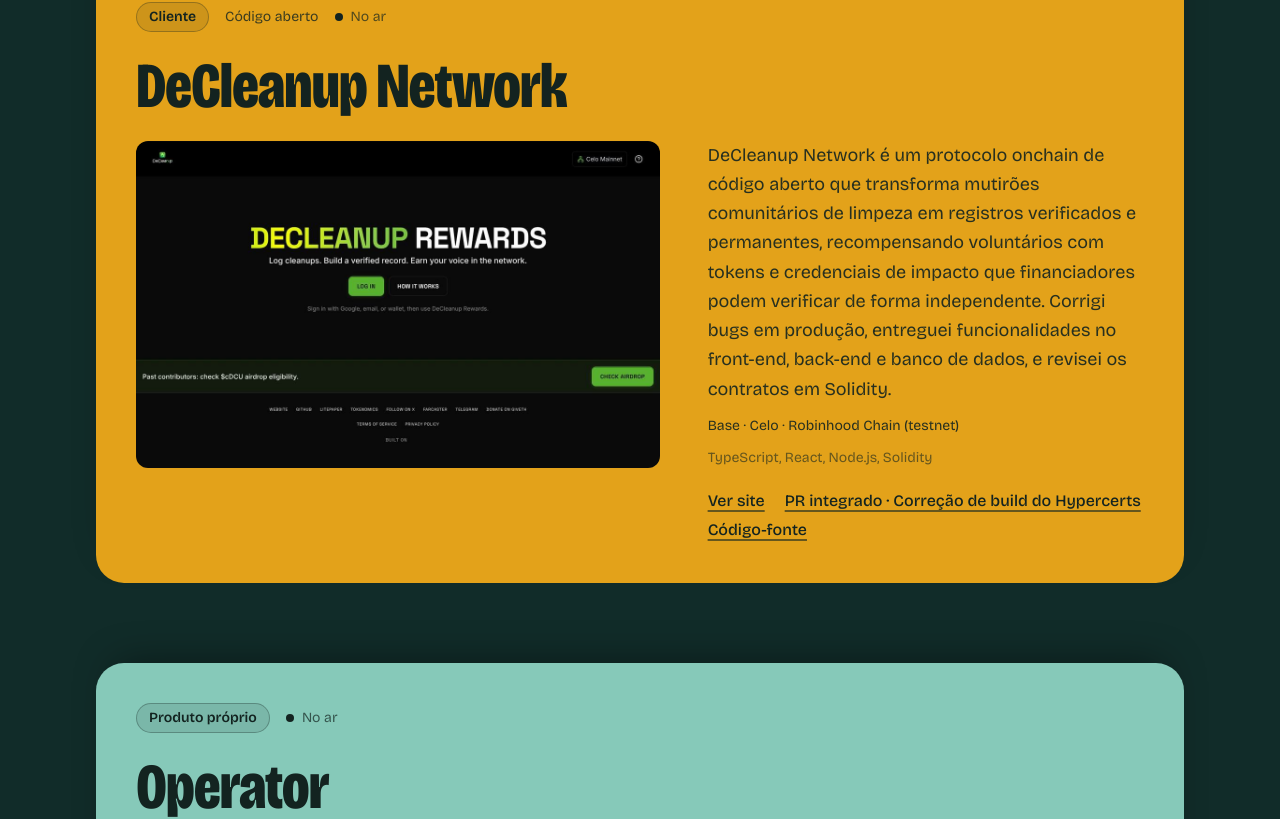
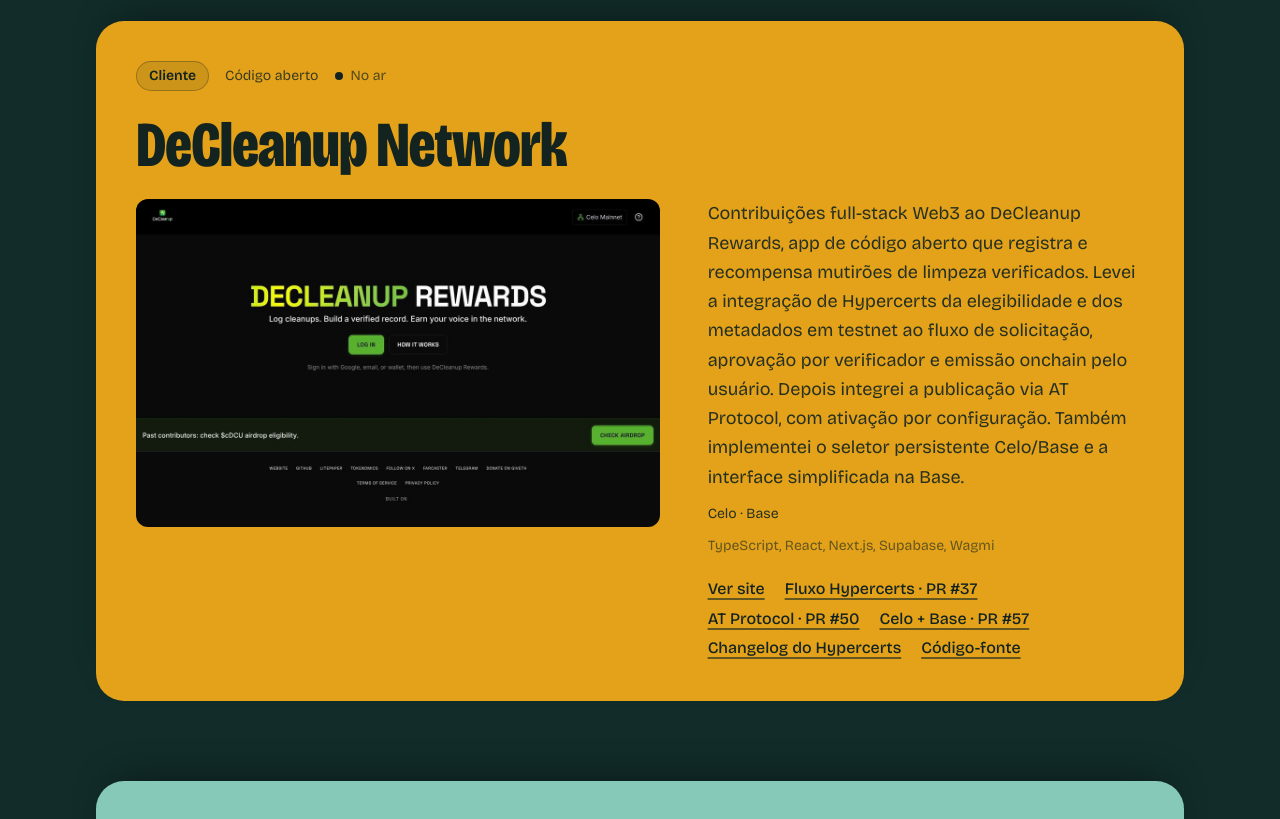
Before and after one commit to j-c-fstk-dev/MyDevPortfolio, a Next.js app: page /pt in a window 1280 px wide. Shown: the part 3270-4089 px from the top of the page. Built offline with nearby package versions, Linux system fonts and the light colour scheme; no server answers.

Commit message:
Document DeCleanup Rewards contributions and upstream evidence

```diff
--- a/src/data/portfolio.ts
+++ b/src/data/portfolio.ts
@@ -150,21 +150,23 @@ const raw = {
       slug: "decleanup-dapp",
       title: "DeCleanup Network",
       description: t(
-        "DeCleanup Network is an open-source onchain protocol that turns community cleanups into verified, permanent records, rewarding volunteers with tokens and impact credentials that funders can check independently. Fixed production bugs, shipped features across front-end, back-end and database, and reviewed the Solidity contracts.",
-        "DeCleanup Network é um protocolo onchain de código aberto que transforma mutirões comunitários de limpeza em registros verificados e permanentes, recompensando voluntários com tokens e credenciais de impacto que financiadores podem verificar de forma independente. Corrigi bugs em produção, entreguei funcionalidades no front-end, back-end e banco de dados, e revisei os contratos em Solidity."
+        "Full-stack Web3 contributions to DeCleanup Rewards, an open-source app that records and rewards verified community cleanups. I took Hypercerts from testnet eligibility and metadata to a request, verifier approval and user-driven onchain minting flow, then added AT Protocol publishing behind feature flags. I also implemented a persistent Celo/Base network selector and a simpler cleanup flow on Base.",
+        "Contribuições full-stack Web3 ao DeCleanup Rewards, app de código aberto que registra e recompensa mutirões de limpeza verificados. Levei a integração de Hypercerts da elegibilidade e dos metadados em testnet ao fluxo de solicitação, aprovação por verificador e emissão onchain pelo usuário. Depois integrei a publicação via AT Protocol, com ativação por configuração. Também implementei o seletor persistente Celo/Base e a interface simplificada na Base."
       ),
-      chains: ["Base", "Celo", "Robinhood Chain (testnet)"],
-      tech: ["TypeScript", "React", "Node.js", "Solidity"],
+      chains: ["Celo", "Base"],
+      tech: ["TypeScript", "React", "Next.js", "Supabase", "Wagmi"],
       category: "web3",
       status: "live",
       context: contexts.client,
       openSource: true,
       live: "https://dapp.decleanup.net",
-      repo: gh("decleanup-main-celo"),
-      links: [{
-        label: t("Merged PR · Hypercerts build fix", "PR integrado · Correção de build do Hypercerts"),
-        href: "https://github.com/DeCleanup-Network/decleanup-main-celo/pull/38",
-      }],
+      repo: gh("decleanup-main-celo", "DeCleanup-Network"),
+      links: [
+        { label: t("Hypercerts flow · PR #37", "Fluxo Hypercerts · PR #37"), href: gh("decleanup-main-celo/pull/37", "DeCleanup-Network") },
+        { label: t("AT Protocol · PR #50", "AT Protocol · PR #50"), href: gh("decleanup-main-celo/pull/50", "DeCleanup-Network") },
+        { label: t("Celo + Base · PR #57", "Celo + Base · PR #57"), href: gh("decleanup-main-celo/pull/57", "DeCleanup-Network") },
+        { label: t("Hypercerts changelog", "Changelog do Hypercerts"), href: gh("decleanup-main-celo/blob/e397620/docs/CHANGELOG.md", "DeCleanup-Network") },
+      ],
       placement: "featured",
     },
     {
@@ -588,19 +590,19 @@ const raw = {
       ),
       highlights: [
         t(
-          "DeCleanup Network — full-stack development for an open-source onchain protocol for verified community cleanups.",
-          "DeCleanup Network — desenvolvimento full-stack para um protocolo onchain de código aberto que registra mutirões comunitários de limpeza verificados."
+          "DeCleanup Rewards — recurring full-stack Web3 contributions from January to September 2026. The upstream history records 9 of my PRs incorporated and 72 of my commits in main.",
+          "DeCleanup Rewards — contribuições recorrentes de engenharia full-stack Web3 de janeiro a setembro de 2026. O histórico do upstream registra 9 PRs minhas incorporadas e 72 commits meus na main."
         ),
         t(
-          "Fixed production bugs and shipped new features across front-end, back-end and database; reviewed Solidity contracts and built the flows around them.",
-          "Corrigi bugs em produção e entreguei novas funcionalidades no front-end, back-end e banco de dados; revisei contratos em Solidity e construí os fluxos ligados a eles."
+          "Built the Hypercerts request, verification and minting flow and added AT Protocol publishing with Supabase. The team credited my Celo/Base integration in PR #57. I also contributed to AI verification, airdrop tooling and handoff documentation.",
+          "Implementei o fluxo de solicitação, verificação e emissão de Hypercerts e integrei a publicação via AT Protocol com Supabase. A equipe creditou meu trabalho na integração Celo/Base na PR #57. Também contribuí com verificação por IA, ferramentas de airdrop e documentação para o time dar continuidade."
         ),
         t(
           "NS Multimarcas — built a dealership demo with a vehicle catalog and an admin panel for managing inventory and editing the homepage.",
           "NS Multimarcas — desenvolvi uma demonstração para revenda de veículos, com catálogo e painel para gerenciar o estoque e editar a página inicial."
         ),
       ],
-      tech: ["TypeScript", "React", "Node.js", "Solidity", "Celo"],
+      tech: ["TypeScript", "React", "Next.js", "Supabase", "Celo", "Base"],
     },
     {
       title: t("Founder & Lead Developer", "Fundador e Desenvolvedor Líder"),
```
